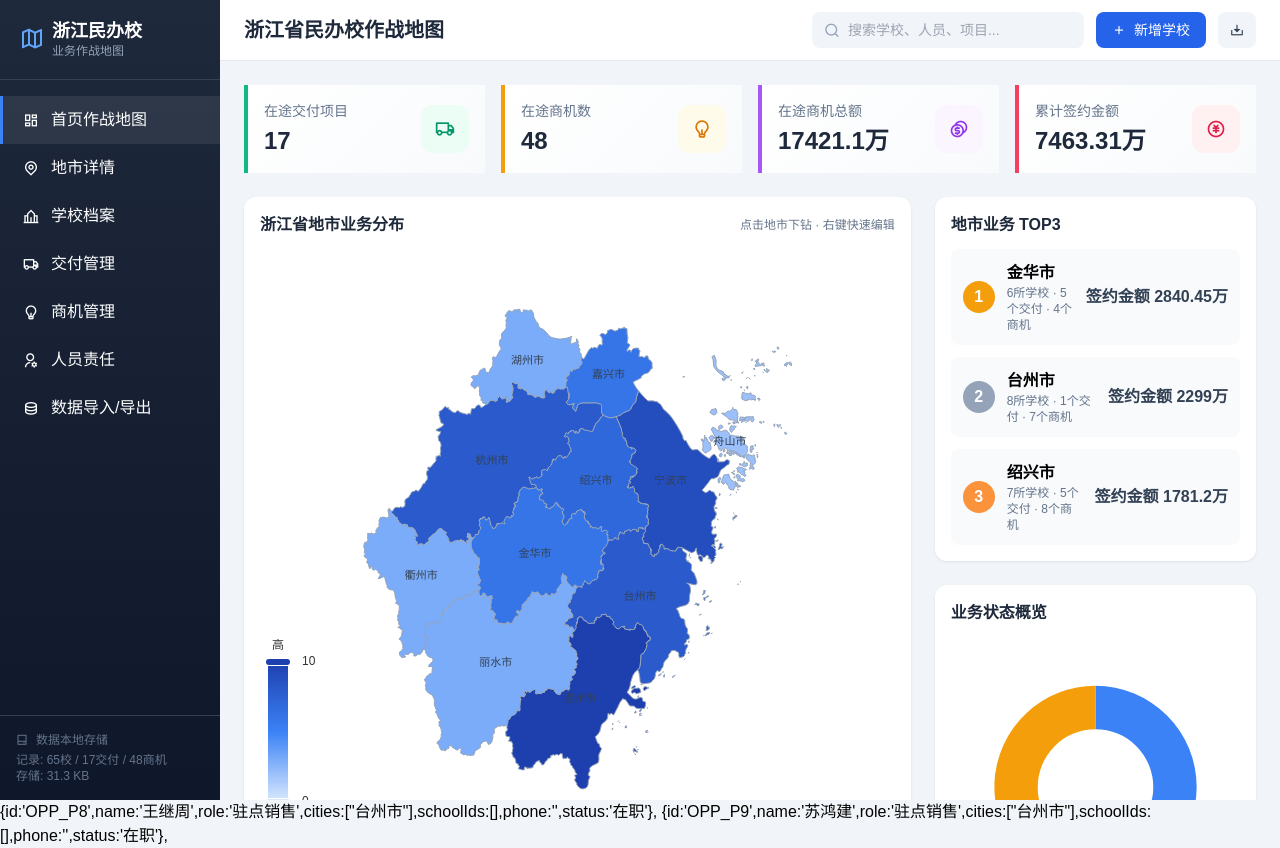
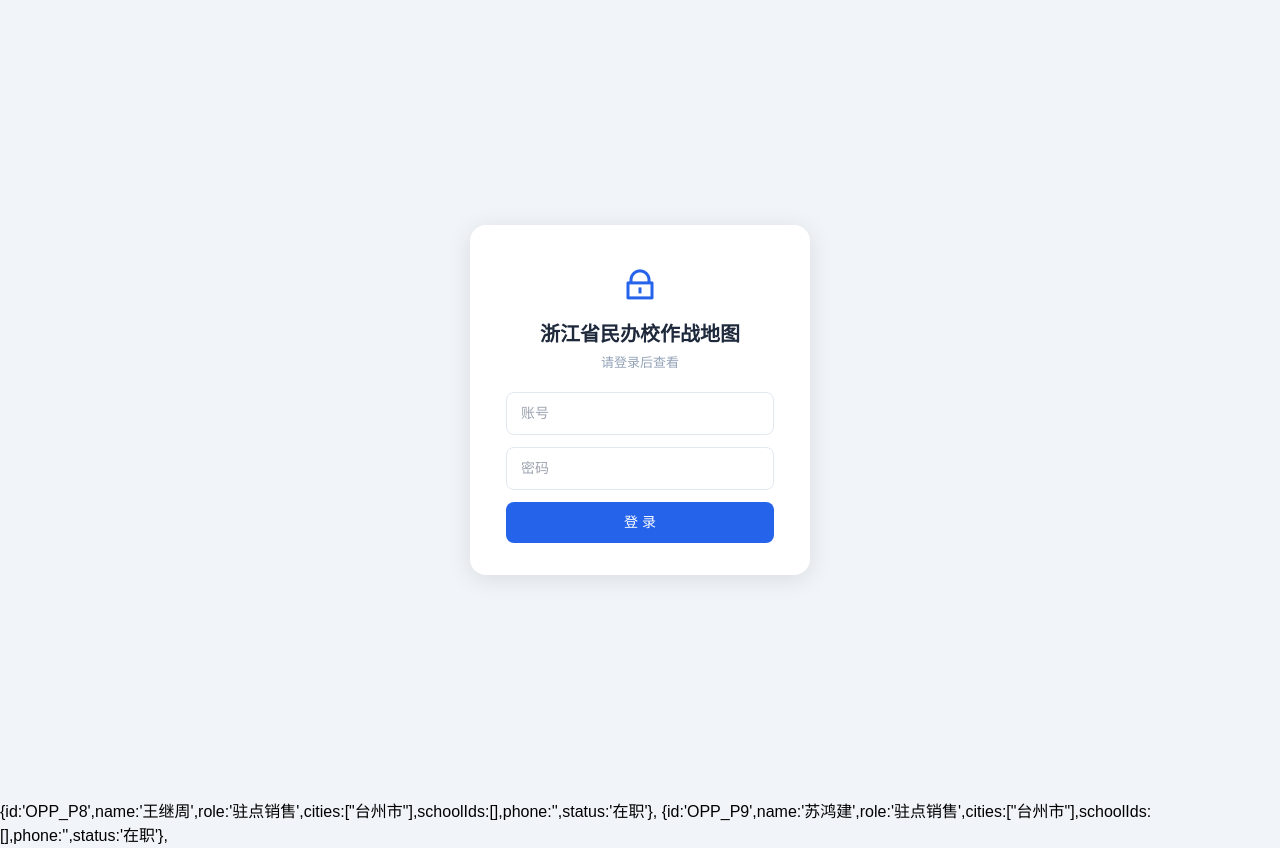
Before and after one commit to n3-ps/zhejiang-school-map, a website: page 浙江民办校作战地图.html in a window 1280 px wide. Drawn offline with nearby package versions, Linux system fonts and the light colour scheme.

Commit message:
feat: 添加登录界面

```diff
--- a/浙江民办校作战地图.html
+++ b/浙江民办校作战地图.html
@@ -54,9 +54,33 @@
     #contextMenu { position: fixed; background: #fff; border-radius: 8px; box-shadow: 0 10px 15px -3px rgba(0,0,0,.1); border: 1px solid #e2e8f0; padding: 4px 0; z-index: 100; min-width: 140px; display: none; }
     .context-item { padding: 8px 12px; cursor: pointer; font-size: 13px; display: flex; align-items: center; gap: 8px; }
     .context-item:hover { background: #f1f5f9; }
+    .login-overlay { position:fixed;inset:0;z-index:99999;display:flex;align-items:center;justify-content:center;background:#f1f5f9; }
+    .login-overlay.hidden { display:none; }
+    .login-card { background:#fff;padding:32px 36px;border-radius:16px;box-shadow:0 4px 24px rgba(0,0,0,.1);width:340px; }
+    .login-card input { width:100%;padding:10px 14px;margin-bottom:12px;border:1px solid #e2e8f0;border-radius:8px;font-size:14px;box-sizing:border-box;outline:none; }
+    .login-card input:focus { border-color:#2563eb; }
+    .login-card button { width:100%;padding:10px;background:#2563eb;color:#fff;border:none;border-radius:8px;font-size:14px;cursor:pointer; }
+    .login-card button:hover { background:#1d4ed8; }
   </style>
 </head>
 <body>
+<div id="loginOverlay" class="login-overlay">
+  <div class="login-card">
+    <div style="text-align:center;margin-bottom:20px">
+      <i class="ri-lock-line" style="font-size:36px;color:#2563eb"></i>
+      <h2 style="font-size:20px;font-weight:bold;color:#1e293b;margin-top:8px">浙江省民办校作战地图</h2>
+      <p style="color:#94a3b8;font-size:13px;margin-top:4px">请登录后查看</p>
+    </div>
+    <input type="text" id="loginAccount" placeholder="账号" onkeydown="if(event.key==='Enter')handleLogin()">
+    <input type="password" id="loginPassword" placeholder="密码" onkeydown="if(event.key==='Enter')handleLogin()">
+    <button onclick="handleLogin()">登 录</button>
+    <p id="loginError" class="hidden" style="color:#ef4444;font-size:13px;margin-top:10px;text-align:center">账号或密码错误</p>
+  </div>
+</div>
+<script>
+function handleLogin(){var a=document.getElementById('loginAccount').value;var p=document.getElementById('loginPassword').value;if(a==='2026'&&p==='fuhou123'){sessionStorage.setItem('loggedIn','1');document.getElementById('loginOverlay').classList.add('hidden');}else{document.getElementById('loginError').classList.remove('hidden');}}
+if(sessionStorage.getItem('loggedIn')){document.getElementById('loginOverlay').classList.add('hidden');}
+</script>
 <div id="app" class="flex h-screen overflow-hidden">
   <aside class="sidebar flex flex-col text-white flex-shrink-0">
     <div class="p-5 border-b border-slate-700">
```
